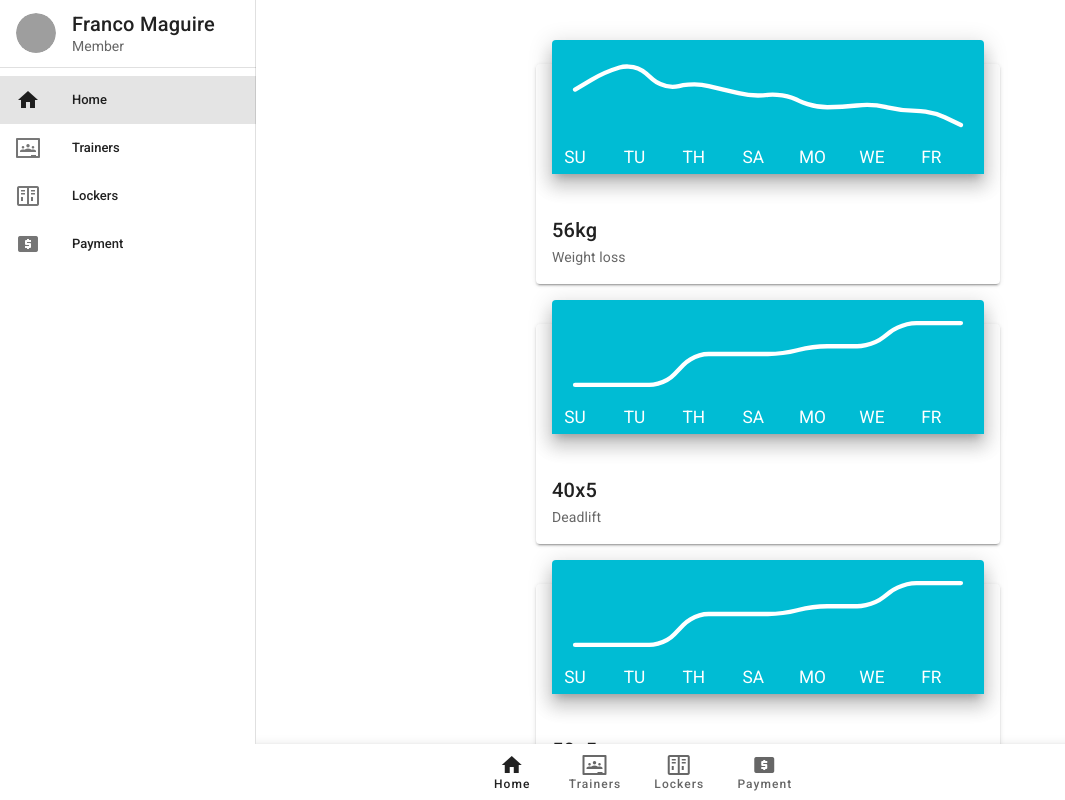
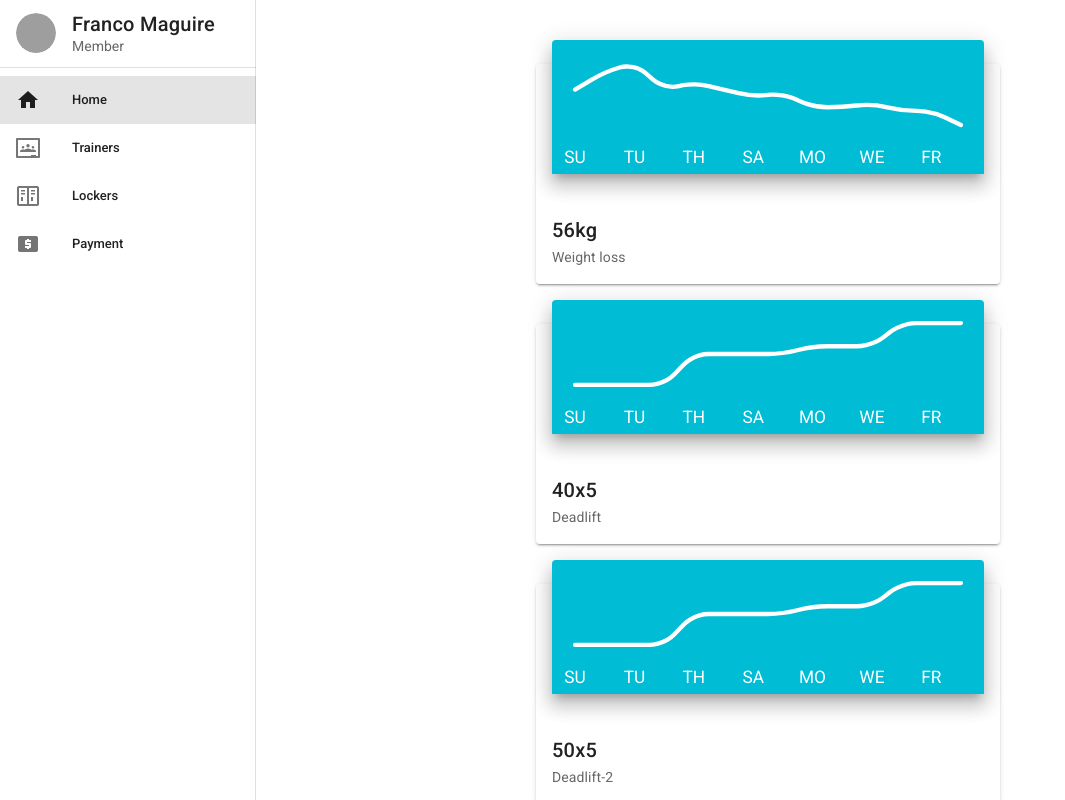
Before and after one commit to golds-gym/frontend, a Vue app: page /#/login in a window 1280 px wide. Both pictures are taken after a click on the button "LOGIN". Shown: the top 800 px of the page, without its empty margins (0-1065 px from the left). Built offline with nearby package versions, Linux system fonts and the light colour scheme; grey boxes are pictures that could not be loaded.

Commit message:
fix show logic for nav panels

```diff
--- a/src/components/Navigation.vue
+++ b/src/components/Navigation.vue
@@ -1,6 +1,6 @@
 <template>
   <div>
-    <v-navigation-drawer :value="drawerNav" app>
+    <v-navigation-drawer v-if="drawerNav" app>
       <v-list-item>
         <v-list-item-avatar>
           <v-img src="https://gpluseurope.com/wp-content/uploads/Mauro-profile-picture-300x261.jpg"></v-img>
@@ -32,7 +32,7 @@
         </template>
       </v-list>
     </v-navigation-drawer>
-    <v-bottom-navigation :value="bottomNav" app fixed>
+    <v-bottom-navigation v-if="bottomNav" app fixed>
       <template v-for="item in items">
         <v-btn height="inherit" :key="item.text" :to="item.to">
           <span>{{ item.text }}</span>
```
